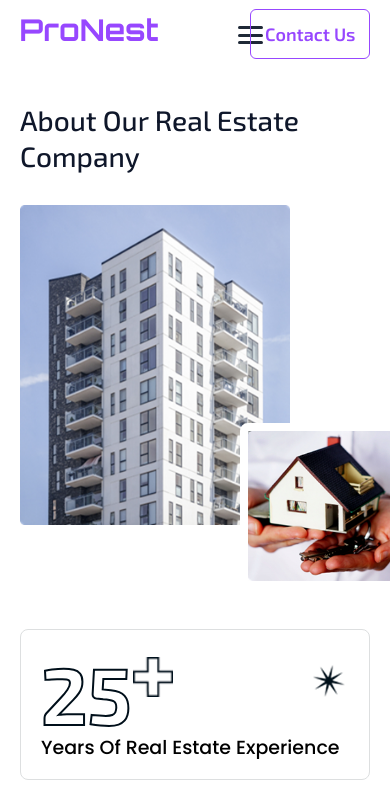
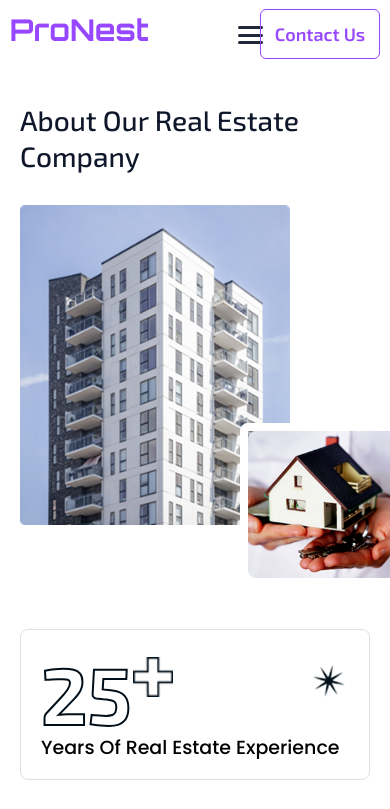
Before and after one commit to Musty3445-olamilekan/Real-Estate-Web, a plain HTML site: page about.html in a window 390 px wide. Shown: the top 809 px of the page. Drawn offline with Linux system fonts and the light colour scheme; files whose address does not match are found by name.

Commit message:
Add files via upload

```diff
--- a/Properties.css
+++ b/Properties.css
@@ -111,7 +111,7 @@
 
 @media (max-width: 768px) {
 .header {
-    width: 90%;
+    width: 95%;
     margin: 0 auto;
     padding: 15px 0px;
     box-sizing: border-box;
--- a/Services.css
+++ b/Services.css
@@ -113,10 +113,9 @@
 
 @media (max-width: 768px) {
     .header {
-        width: 90%;
+        width: 95%;
         margin: 0 auto;
         padding: 15px 0px;
-        /* box-sizing: border-box; */
     }
 
     .hamburger {
--- a/about.css
+++ b/about.css
@@ -113,7 +113,7 @@
 
 @media (max-width: 768px) {
   .header {
-    width: 90%;
+    width: 95%;
     margin: 0 auto;
     padding: 15px 0px;
     box-sizing: border-box;
@@ -397,12 +397,13 @@
 }
   .photo-small{
     /* background: red; */
-    max-width: 170px;
+    max-width: 160px;
     max-height:150px;
   }
   .photo-small img{
-   max-width: 170px;
+   max-width: 160px;
     max-height:150px;
+    border-radius: 8px;
   }
 }
   /* section 3 */
@@ -680,7 +681,7 @@
 
     .img-box {
       height: 600px;
-      width: 80%;
+      width: 100%;
       margin: 0 auto;
     }
   }
--- a/blogs.css
+++ b/blogs.css
@@ -115,7 +115,7 @@
 
 @media (max-width: 768px) {
 .header {
-    width: 90%;
+    width: 95%;
     margin: 0 auto;
     padding: 15px 0px;
     /* box-sizing: border-box; */
--- a/contact.css
+++ b/contact.css
@@ -105,7 +105,7 @@
 
 @media (max-width: 768px) {
 .header {
-    width: 90%;
+    width: 95%;
     margin: 0 auto;
     padding: 15px 0px;
     /* box-sizing: border-box; */
--- a/testimony.css
+++ b/testimony.css
@@ -108,7 +108,7 @@
 
 @media (max-width: 768px) {
 .header {
-    width: 90%;
+    width: 95%;
     margin: 0 auto;
     padding: 15px 0px;
     /* box-sizing: border-box; */
```
